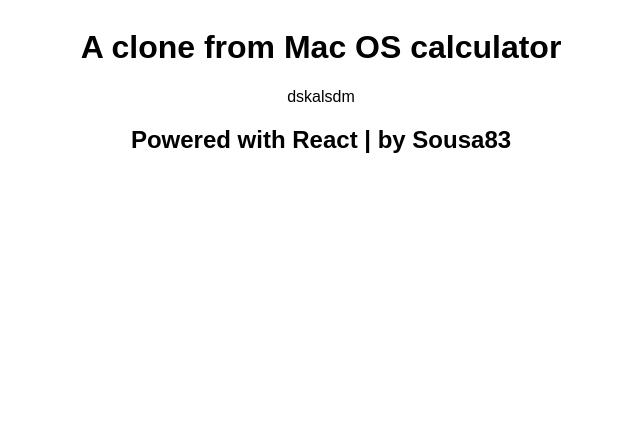
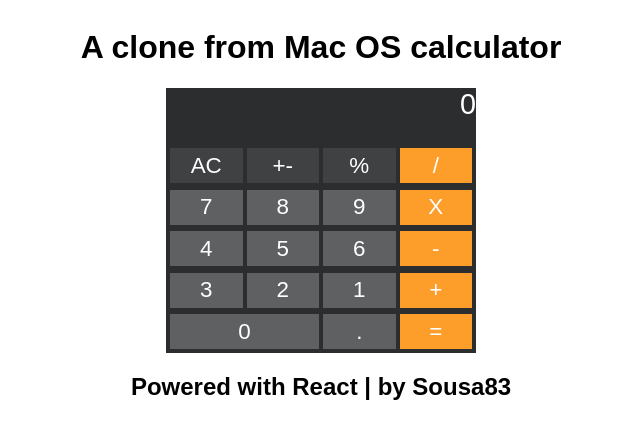
Before and after one commit to Rick-20696/JavaScript-Web, a React (Create React App) app in the folder react/macos-calculator/: page / in a window 1280 px wide. Shown: the top 438 px of the page, without its empty margins (319-959 px from the left). Built offline with nearby package versions, Linux system fonts and the light colour scheme; a web font is replaced by a local one.

Commit message:
Layout base da calculadora

```diff
--- a/react/macos-calculator/src/Calculator.jsx
+++ b/react/macos-calculator/src/Calculator.jsx
@@ -2,7 +2,46 @@ import './css/calculator.css'
 
 function Calculator() {
   return (
-    <section className="centerizered">dskalsdm</section>
+    <section className="centerizered">
+      <div className="bg-dark-1 layout">
+        <section className="visor">0</section>
+        <section>
+          <table>
+            <tbody>
+              <tr>
+                <td><button className="btn bg-dark-2">AC</button></td>
+                <td><button className="btn bg-dark-2">+-</button></td>
+                <td><button className="btn bg-dark-2">%</button></td>
+                <td><button className="btn bg-orange">/</button></td>
+              </tr>
+              <tr>
+                <td><button className="btn bg-dark-3">7</button></td>
+                <td><button className="btn bg-dark-3">8</button></td>
+                <td><button className="btn bg-dark-3">9</button></td>
+                <td><button className="btn bg-orange">X</button></td>
+              </tr>
+              <tr>
+                <td><button className="btn bg-dark-3">4</button></td>
+                <td><button className="btn bg-dark-3">5</button></td>
+                <td><button className="btn bg-dark-3">6</button></td>
+                <td><button className="btn bg-orange">-</button></td>
+              </tr>
+              <tr>
+                <td><button className="btn bg-dark-3">3</button></td>
+                <td><button className="btn bg-dark-3">2</button></td>
+                <td><button className="btn bg-dark-3">1</button></td>
+                <td><button className="btn bg-orange">+</button></td>
+              </tr>
+              <tr>
+                <td colSpan="2"><button className="btn bg-dark-3">0</button></td>
+                <td><button className="btn bg-dark-3">.</button></td>
+                <td><button className="btn bg-orange">=</button></td>
+              </tr>
+            </tbody>
+          </table>
+        </section>
+      </div>
+    </section>
   )
 }
 
--- a/react/macos-calculator/src/css/calculator.css
+++ b/react/macos-calculator/src/css/calculator.css
@@ -0,0 +1,30 @@
+.layout {
+  /* font-config */
+  color: white;
+  font-size: 1.8rem;
+
+  width: 310px;
+}
+
+.visor {
+  text-align: right;
+
+  height: 56px;
+}
+
+td {
+  width: 72.5px;
+}
+
+.btn {
+  width: 100%;
+  height: 35px;
+  margin: 1px;
+
+  text-align: center;
+  justify-content: space-between;
+
+  border: 0;
+  color: white;
+  font-size: 1.4rem;
+}
```
